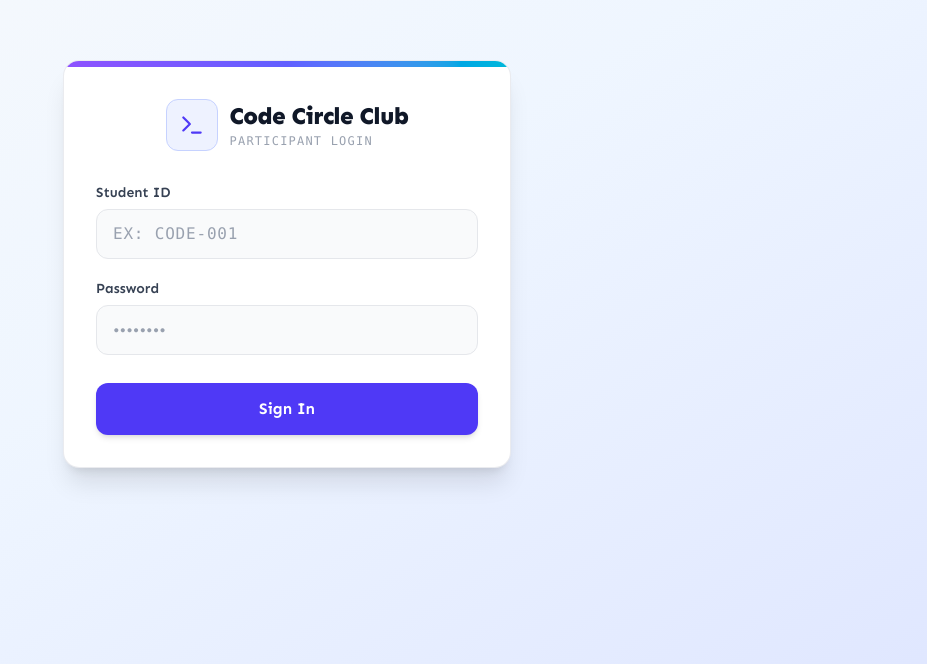
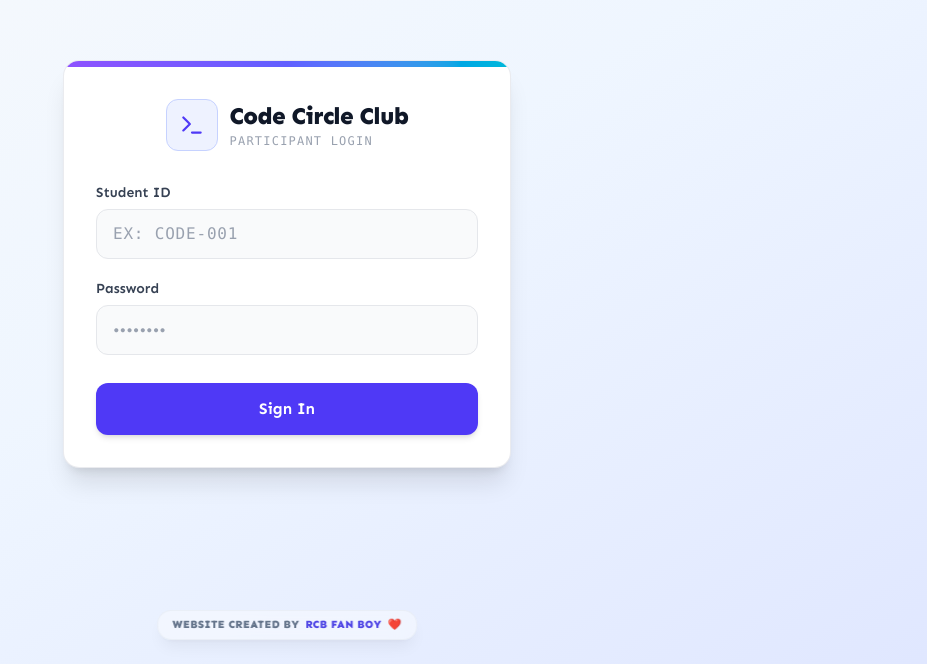
Before and after one commit to rahul-prakash-y/ccc, a React (Vite) app in the folder frontend/: page /login in a window 1280 px wide. Shown: the part 136-800 px from the top of the page, without its empty margins (353-1280 px from the left). Built offline with nearby package versions, Linux system fonts and the light colour scheme.

Commit message:
feat: initialize application routing with role-based access control and authentication guards

```diff
--- a/frontend/src/App.jsx
+++ b/frontend/src/App.jsx
@@ -112,6 +112,34 @@ function App() {
             <Toaster position="top-right" />
             <ConfirmModal />
             <AppRoutes />
+            <div
+                style={{
+                    position: 'fixed',
+                    bottom: '1.5rem',
+                    left: '50%',
+                    transform: 'translateX(-50%)',
+                    fontSize: '11px',
+                    fontWeight: '800',
+                    color: '#64748b', // slate-500
+                    background: 'rgba(255, 255, 255, 0.4)',
+                    backdropFilter: 'blur(12px)',
+                    WebkitBackdropFilter: 'blur(12px)',
+                    padding: '6px 14px',
+                    borderRadius: '14px',
+                    zIndex: 9999,
+                    pointerEvents: 'none',
+                    display: 'flex',
+                    alignItems: 'center',
+                    gap: '6px',
+                    boxShadow: '0 10px 15px -3px rgba(0, 0, 0, 0.05), 0 4px 6px -4px rgba(0, 0, 0, 0.05)',
+                    border: '1px solid rgba(226, 232, 240, 0.5)', // slate-200
+                    fontFamily: '"Sen", sans-serif',
+                    letterSpacing: '0.025em',
+                    textTransform: 'uppercase'
+                }}
+            >
+                Website Created by <span style={{ color: '#4f46e5' }}>RCB Fan boy</span> ❤️
+            </div>
         </Router>
     );
 }
```
